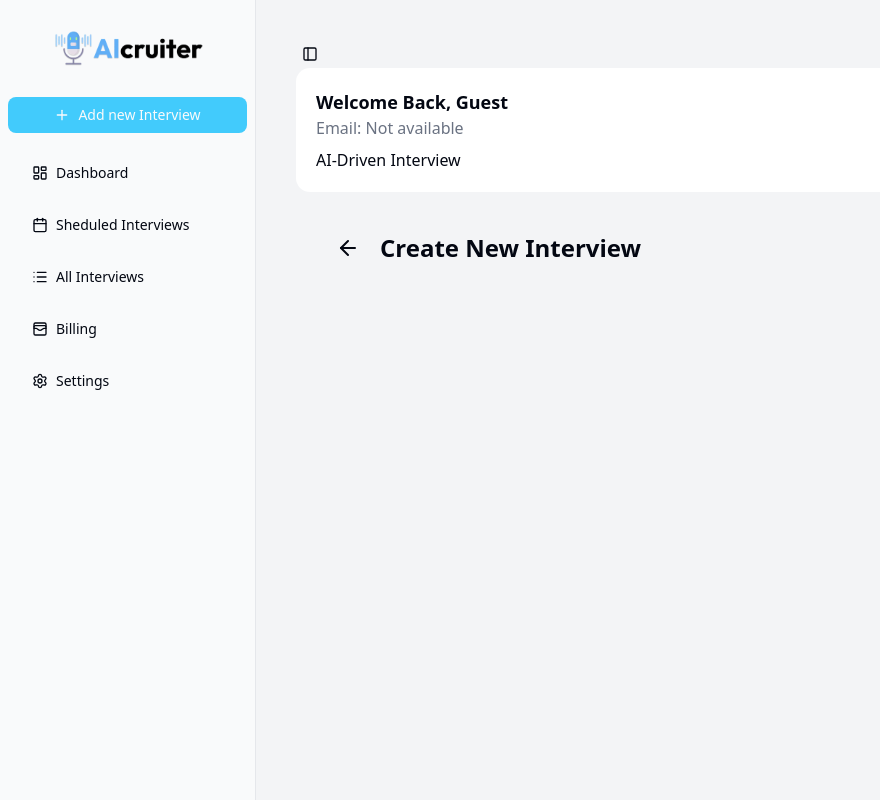
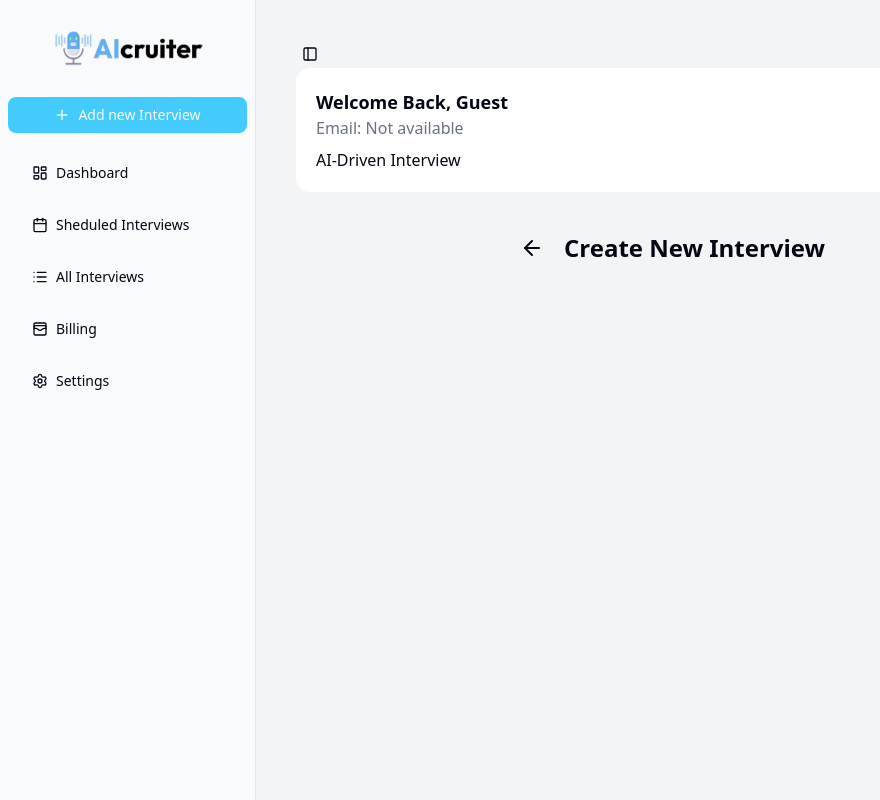
Before and after one commit to MariyaEfronY/ai-voice-inter, a Next.js app: page /dashboard/create-interview in a window 1280 px wide. Shown: the whole page, without its empty margins (0-880 px from the left). Built offline with nearby package versions, Linux system fonts and the light colour scheme; no server answers.

Commit message:
first comit

```diff
--- a/app/(main)/dashboard/create-interview/page.jsx
+++ b/app/(main)/dashboard/create-interview/page.jsx
@@ -3,7 +3,7 @@ import React from 'react'
 
 const CreateInterview = () => {
   return (
-    <div className='p-10'>
+    <div className='mt-10 px-10 md:px-24 lg:px-44 xl:px-56'>
      <div className='flex gap-5 items-center' >
       <ArrowLeft/>
       <h2 className='font-bold text-2xl'>Create New Interview</h2>
```
